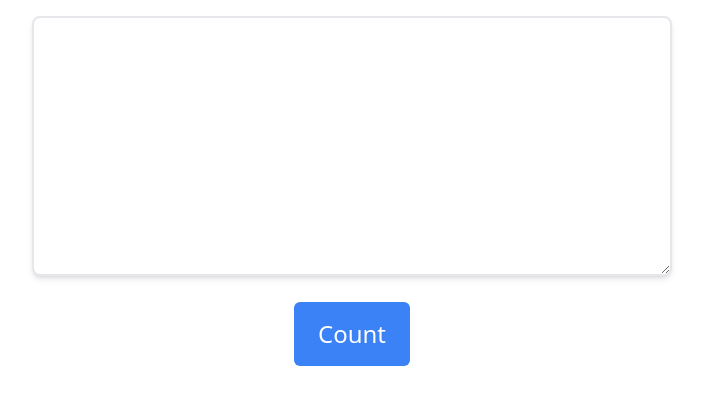
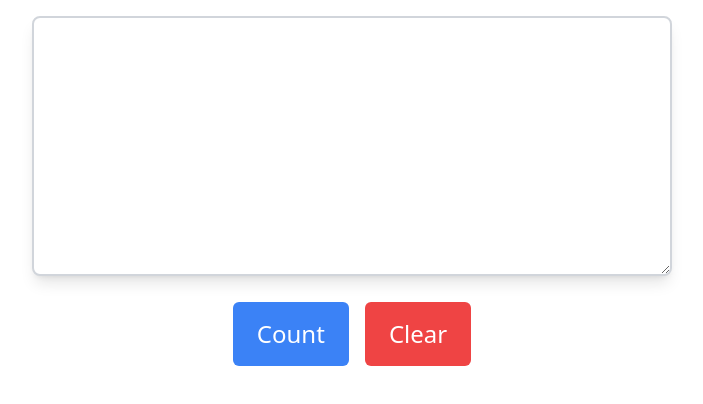
Before and after one commit to siam02/WordCount, a plain HTML site: page index.html in a window 1280 px wide. Shown: the part 144-548 px from the top of the page, without its empty margins (288-991 px from the left). Drawn offline with nearby package versions, Linux system fonts and the light colour scheme.

Commit message:
Clear button added

```diff
--- a/WordCount.js
+++ b/WordCount.js
@@ -10,3 +10,10 @@ function wordCount() {
     document.getElementById("char").textContent = charCount;
     document.getElementById("sentence").textContent = sentenceCount;
 }
+
+function clearText() {
+    document.getElementById("text").value = "";
+    document.getElementById("word").textContent = "";
+    document.getElementById("char").textContent = "";
+    document.getElementById("sentence").textContent = "";
+}
--- a/index.html
+++ b/index.html
@@ -26,11 +26,13 @@
 
             </div>
            <div class="text-center mt-5">
-               <textarea name="" id="text" cols="60" rows="10" class=" w-1/2 p-2 border-2 border-gray-200 rounded-lg shadow-md"></textarea>
+               <textarea name="" id="text" cols="60" rows="10" class=" w-1/2 p-2 border-2 border-gray-300 rounded-lg shadow-lg"></textarea>
            </div>
-           <div class="text-center">
+           <div class="text-center flex gap-4 items-center justify-center">
            <button onclick="wordCount()" class="mt-5 px-6 py-4 bg-blue-500 text-white rounded-md text-2xl">Count</button>
+           <button onclick="clearText()" class="mt-5 px-6 py-4 bg-red-500 text-white rounded-md text-2xl">Clear</button>
            </div>
+
         </section>
 
     </main>
```
